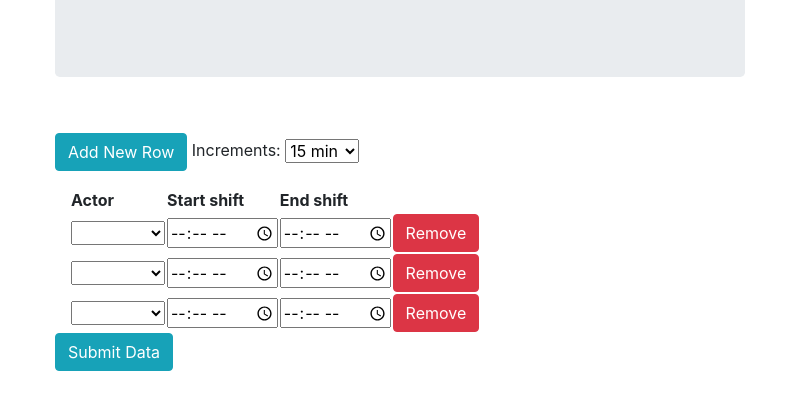
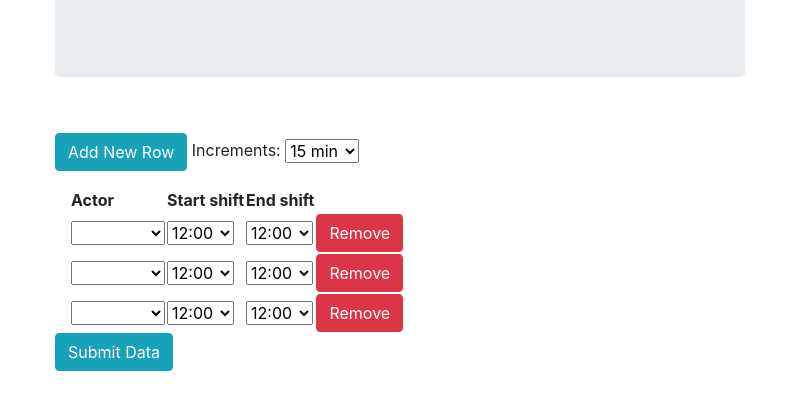
Before and after one commit to kaae-2/Scheduling, an Electron app: page generate.html in a window 800 px wide. Shown: the part 279-688 px from the top of the page. Drawn offline with nearby package versions, Linux system fonts and the light colour scheme.

Commit message:
got table to work

```diff
--- a/package.json
+++ b/package.json
@@ -12,7 +12,8 @@
   "author": "Brad Traversy",
   "license": "ISC",
   "dependencies": {
-    "electron": "^1.7.6"
+    "electron": "^1.7.6",
+    "python-shell": "^1.0.7"
   },
   "devDependencies": {
     "electron-packager": "^9.0.1"
--- a/src/form.js
+++ b/src/form.js
@@ -14,19 +14,66 @@ const actors = {
   SS: "Sune"
 };
 
-function runEngine() {
-  var python = require("python-shell");
+const times = [
+  "12:00",
+  "12:15",
+  "12:30",
+  "12:45",
+  "13:00",
+  "13:15",
+  "13:30",
+  "13:45",
+  "14:00",
+  "14:15",
+  "14:30",
+  "14:45",
+  "15:00",
+  "15:15",
+  "15:30",
+  "15:45",
+  "16:00",
+  "16:15",
+  "16:30",
+  "16:45",
+  "17:00",
+  "17:15",
+  "17:30",
+  "17:45",
+  "18:00",
+  "18:15",
+  "18:30",
+  "18:45",
+  "19:00",
+  "19:15",
+  "19:30",
+  "19:45",
+  "20:00",
+  "20:15",
+  "20:30",
+  "20:45",
+  "21:00",
+  "21:15",
+  "21:30",
+  "21:45"
+];
+
+function runEngine(args) {
+  const { PythonShell } = require("python-shell");
+
   var path = require("path");
 
   var options = {
-    scriptPath: path.join(__dirname, "/../../engine/"),
-    pythonPath: "/usr/local/bin/python3"
+    scriptPath: path.join(__dirname, "/engine/"),
+    //pythonPath: "/usr/local/bin/python3",
+    stdin: args
   };
 
-  var face = new python("app.py", options);
-
-  face.end((err, code, message) => {
-    console.log(code);
+  var constraint = new PythonShell("app.py", options);
+  constraint.on("message", message => {
+    console.log(message);
+  });
+  constraint.end((err, code, message) => {
+    console.log("lol");
   });
 }
 
@@ -74,10 +121,10 @@ function addRow() {
 
       // ADD THE BUTTON's 'onclick' EVENT.
       button.setAttribute("onclick", "removeRow(this)");
-
       td.appendChild(button);
     } else if (c == 0) {
       var ele = document.createElement("select");
+      ele.required = true;
       options = "<select>";
       options += "<option></option>";
       for (var key in actors) {
@@ -85,15 +132,17 @@ function addRow() {
       }
       options += "</select>";
       ele.innerHTML = options;
-
       td.appendChild(ele);
     } else {
-      // CREATE AND ADD TEXTBOX IN EACH CELL.
-      var ele = document.createElement("input");
-      ele.setAttribute("type", "time");
-      ele.setAttribute("value", "");
-      ele.setAttribute("step", "900");
-      //ele.setAttribute("placeholder", "12:00 PM");
+      var ele = document.createElement("select");
+      options = "<select>";
+      for (var key in times) {
+        options +=
+          '<option value="' + times[key] + '">' + times[key] + "</option>";
+      }
+      options += "</select>";
+      ele.innerHTML = options;
+      ele.required = true;
       td.appendChild(ele);
     }
   }
@@ -116,23 +165,10 @@ function submit() {
     var actor = myTab.rows[row].cells[0].childNodes[0].value,
       startTime = myTab.rows[row].cells[1].childNodes[0].value,
       endTime = myTab.rows[row].cells[2].childNodes[0].value;
-    /*  for (c = 0; c < myTab.rows[row].cells.length; c++) {
-      // EACH CELL IN A ROW.
-
-      var element = myTab.rows.item(row).cells[c];
-
-      if (element.childNodes[0].getAttribute("type") != "button") {
-        act.push(element.childNodes[0].value);
-      }
-    }
-    if (act.length > 0) {
-      input[shifts] = act;
-    }*/
     act[actor] = { start: startTime, end: endTime };
   }
 
   input["shifts"] = act;
-  //input["shifts"][String(actor)] = { start: startTime, end: endTime };
 
   console.log(input);
   runEngine(input);
```
Also changed, not shown: index.html (+4 -19 lines), main.js (added, +61 -0 lines), 1 other file.
